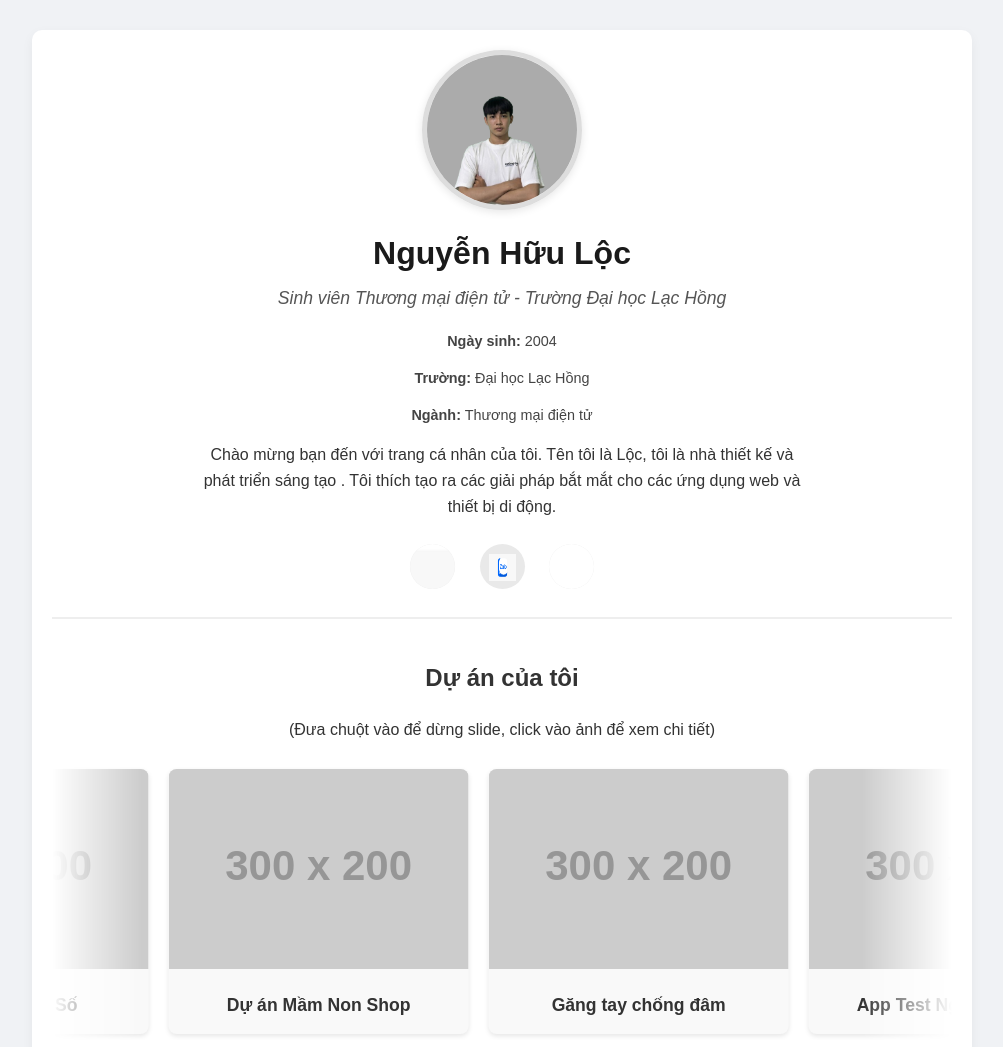
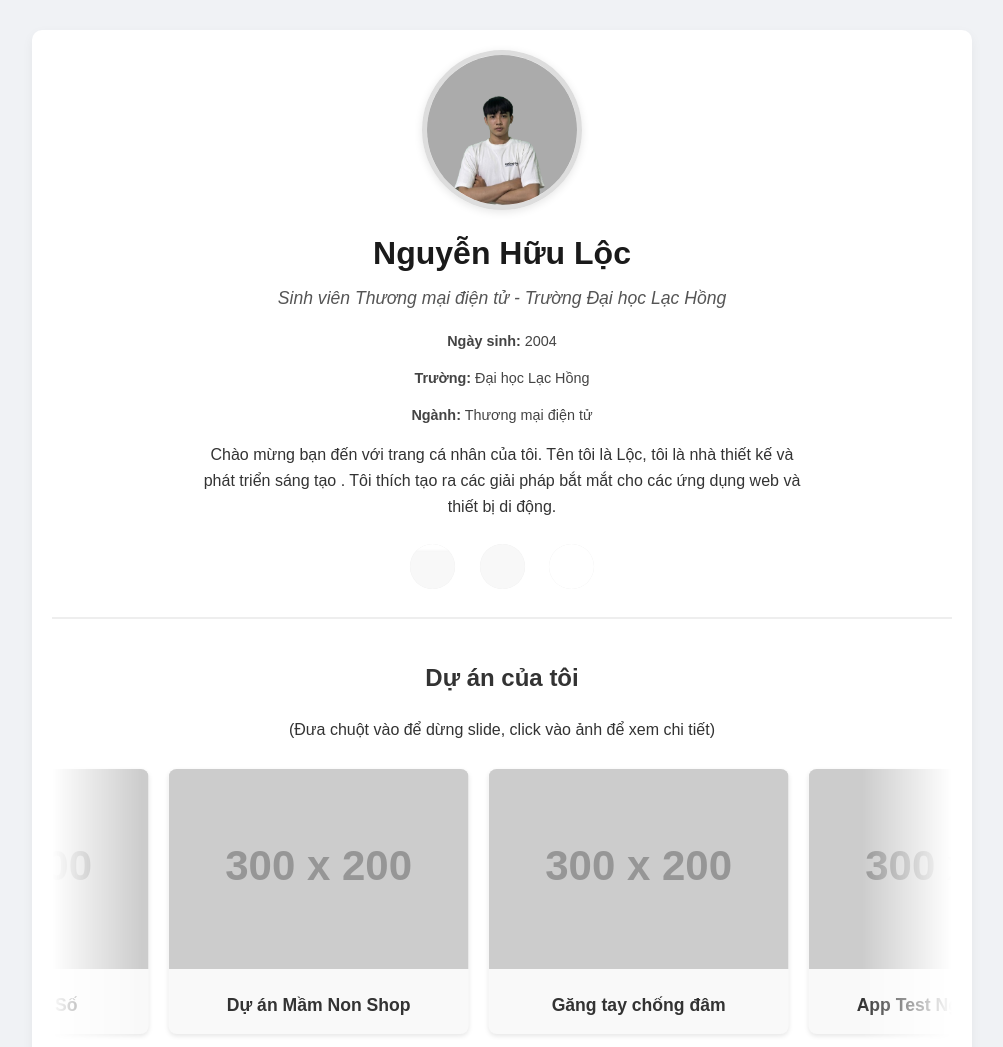
Before and after one commit to nguyenloc82/profilenguyenloc, a plain HTML site: page index.html in a window 1280 px wide. Shown: the top 1047 px of the page, without its empty margins (138-1141 px from the left). Drawn offline with Linux system fonts and the light colour scheme; placeholder pictures from the web are drawn by us.

Commit message:
Update style.css

```diff
--- a/style.css
+++ b/style.css
@@ -229,13 +229,7 @@ body {
     text-decoration: none;
     transition: all 0.3s ease;
     overflow: hidden; /* Ẩn phần thừa của ảnh Zalo nếu nó không tròn */
-}
 
-/* Căn chỉnh riêng cho icon Zalo (vì nó là ảnh) */
-.social-btn.zalo img {
-    width: 60%; /* Tùy chỉnh kích thước ảnh Zalo cho vừa nút */
-    height: 60%;
-    vertical-align: middle; /* Căn ảnh vào giữa */
 }
 
 /* Hiệu ứng HOVER (khi đưa chuột vào) */
```
